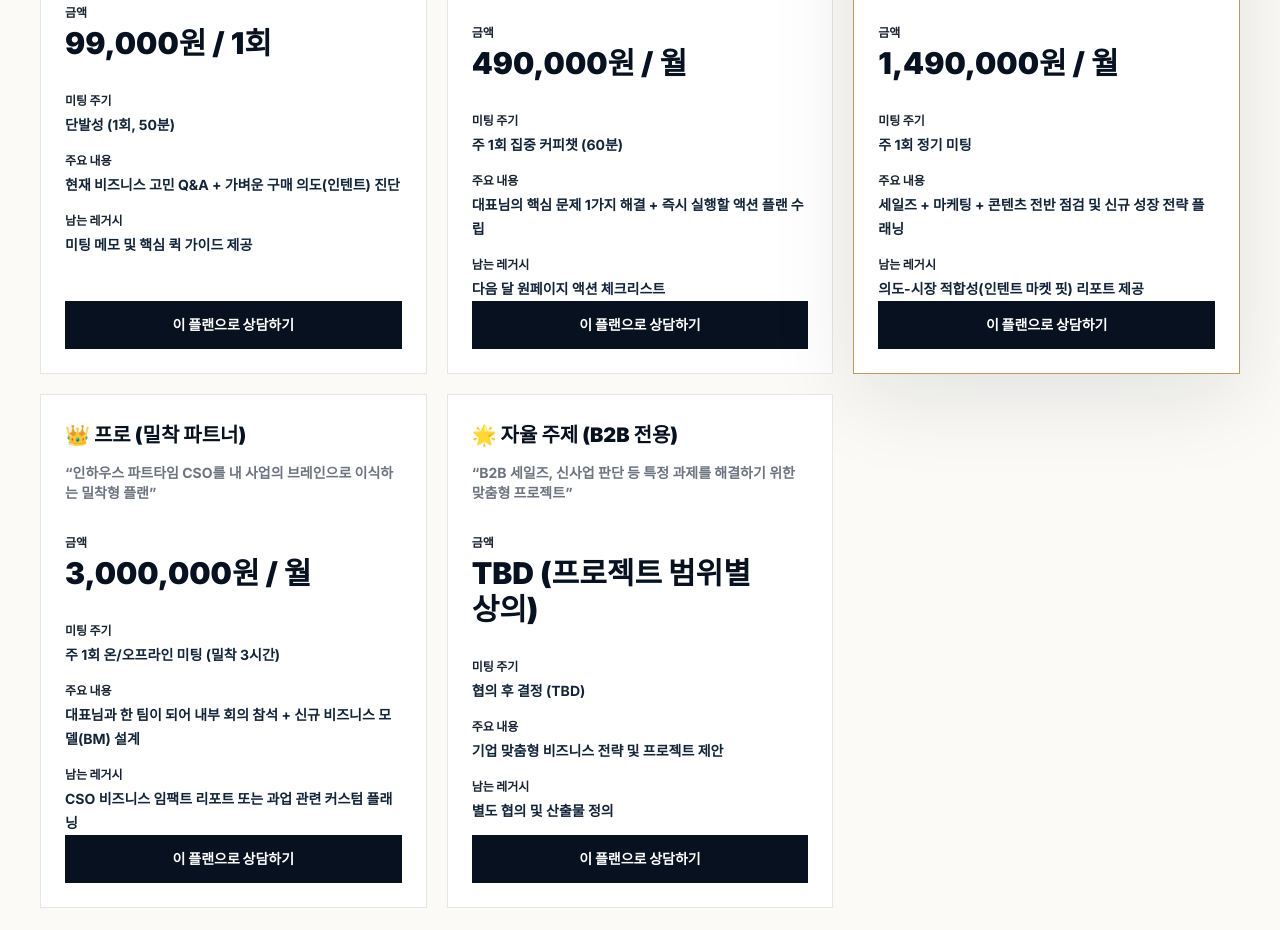
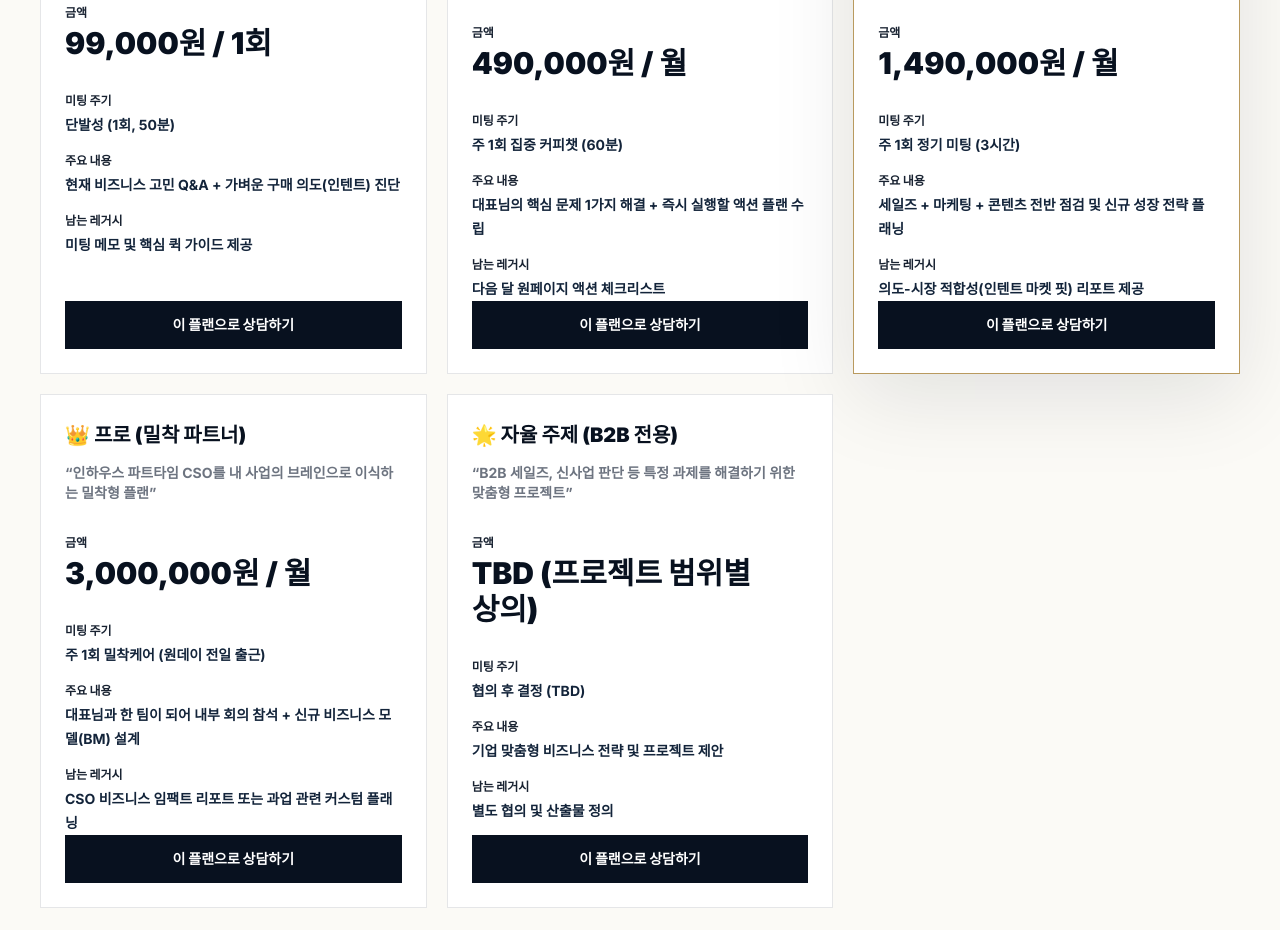
Before and after one commit to chukgu/userProfile, a Nuxt app: page / in a window 1280 px wide. Shown: the part 7820-8750 px from the top of the page. Built offline with nearby package versions, Linux system fonts and the light colour scheme; a web font is replaced by a local one.

Commit message:
fix: update pricing meeting copy

```diff
--- a/data/pricing.ts
+++ b/data/pricing.ts
@@ -29,7 +29,7 @@ export const pricingPlans: PricingPlan[] = [
     price: '1,490,000원 / 월',
     description: '“세일즈와 마케팅을 하나로 꿰어 강제 성장 구조를 만드는 정기 구독”',
     details: [
-      { label: '미팅 주기', value: '주 1회 정기 미팅' },
+      { label: '미팅 주기', value: '주 1회 정기 미팅 (3시간)' },
       { label: '주요 내용', value: '세일즈 + 마케팅 + 콘텐츠 전반 점검 및 신규 성장 전략 플래닝' },
       { label: '남는 레거시', value: '의도-시장 적합성(인텐트 마켓 핏) 리포트 제공' }
     ],
@@ -41,7 +41,7 @@ export const pricingPlans: PricingPlan[] = [
     price: '3,000,000원 / 월',
     description: '“인하우스 파트타임 CSO를 내 사업의 브레인으로 이식하는 밀착형 플랜”',
     details: [
-      { label: '미팅 주기', value: '주 1회 온/오프라인 미팅 (밀착 3시간)' },
+      { label: '미팅 주기', value: '주 1회 밀착케어 (원데이 전일 출근)' },
       { label: '주요 내용', value: '대표님과 한 팀이 되어 내부 회의 참석 + 신규 비즈니스 모델(BM) 설계' },
       { label: '남는 레거시', value: 'CSO 비즈니스 임팩트 리포트 또는 과업 관련 커스텀 플래닝' }
     ]
```
